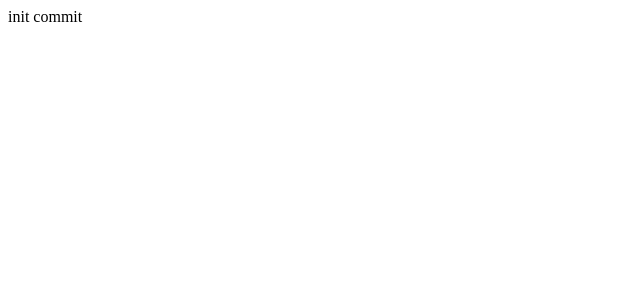
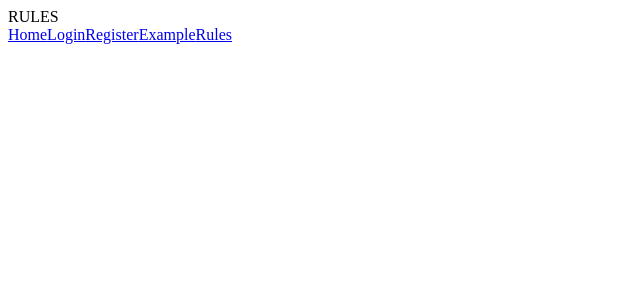
Before and after one commit to xxKeefer/omen-guide-client, a React (Create React App) app: page /rules in a window 1280 px wide. Shown: the top 300 px of the page, without its empty margins (0-640 px from the left). Built offline with nearby package versions, Linux system fonts and the light colour scheme.

Commit message:
implemented private routes as Gate Component

```diff
--- a/src/App.tsx
+++ b/src/App.tsx
@@ -1,10 +1,33 @@
 import React from 'react'
+import { BrowserRouter as Router, Switch, Route } from 'react-router-dom'
+import { Example, Home, Login, Register, Rules } from './pages/exports'
+import Gate from './routes/Gate'
 
 const App: React.FC = () => {
+  // const testUser = { email: 'test', roles: ['user'] }
+  const testAdmin = { email: 'test', roles: ['user', 'admin'] }
   return (
-    <div className="App">
-      <div>init commit</div>
-    </div>
+    <Router>
+      <Switch>
+        <Route exact path="/" component={Home} />
+        <Route exact path="/login" component={Login} />
+        <Route exact path="/register" component={Register} />
+        <Gate
+          user={null}
+          role={undefined}
+          exact={true}
+          path={'/example'}
+          component={Example}
+        />
+        <Gate
+          user={{ email: 'test', roles: ['user', 'admin'] }}
+          role="admin"
+          exact={true}
+          path={'/rules'}
+          component={Rules}
+        />
+      </Switch>
+    </Router>
   )
 }
 
--- /dev/null
+++ b/src/components/TestButtons.tsx
@@ -0,0 +1,16 @@
+import React from 'react'
+import { Link } from 'react-router-dom'
+
+const TestButtons: React.FC = () => {
+  return (
+    <div>
+      <Link to="/">Home</Link>
+      <Link to="/login">Login</Link>
+      <Link to="/register">Register</Link>
+      <Link to="/example">Example</Link>
+      <Link to="/rules">Rules</Link>
+    </div>
+  )
+}
+
+export default TestButtons
--- /dev/null
+++ b/src/interfaces/user.ts
@@ -0,0 +1,5 @@
+export default interface UserInterface {
+  email: string
+  roles: string[]
+  username?: string
+}
--- /dev/null
+++ b/src/pages/Example.tsx
@@ -0,0 +1,13 @@
+import React from 'react'
+import TestButtons from '../components/TestButtons'
+
+const Example: React.FC = () => {
+  return (
+    <div>
+      <div>EXAMPLE</div>
+      <TestButtons />
+    </div>
+  )
+}
+
+export default Example
--- /dev/null
+++ b/src/pages/Home.tsx
@@ -0,0 +1,13 @@
+import React from 'react'
+import TestButtons from '../components/TestButtons'
+
+const Home: React.FC = () => {
+  return (
+    <div>
+      <div>Home</div>
+      <TestButtons />
+    </div>
+  )
+}
+
+export default Home
--- /dev/null
+++ b/src/pages/Login.tsx
@@ -0,0 +1,13 @@
+import React from 'react'
+import TestButtons from '../components/TestButtons'
+
+const Login: React.FC = () => {
+  return (
+    <div>
+      <div>Login</div>
+      <TestButtons />
+    </div>
+  )
+}
+
+export default Login
--- /dev/null
+++ b/src/pages/Register.tsx
@@ -0,0 +1,13 @@
+import React from 'react'
+import TestButtons from '../components/TestButtons'
+
+const Register: React.FC = () => {
+  return (
+    <div>
+      <div>Register</div>
+      <TestButtons />
+    </div>
+  )
+}
+
+export default Register
--- /dev/null
+++ b/src/pages/Rules.tsx
@@ -0,0 +1,13 @@
+import React from 'react'
+import TestButtons from '../components/TestButtons'
+
+const Rules: React.FC = () => {
+  return (
+    <div>
+      <div>RULES</div>
+      <TestButtons />
+    </div>
+  )
+}
+
+export default Rules
--- /dev/null
+++ b/src/pages/exports.ts
@@ -0,0 +1,5 @@
+export { default as Example } from './Example'
+export { default as Home } from './Home'
+export { default as Login } from './Login'
+export { default as Register } from './Register'
+export { default as Rules } from './Rules'
--- /dev/null
+++ b/src/routes/Gate.tsx
@@ -0,0 +1,23 @@
+import { Route, Redirect, RouteProps, useLocation } from 'react-router-dom'
+import UserInterface from '../interfaces/user'
+
+interface GateProps extends RouteProps {
+  user: UserInterface | null
+  role: string | undefined
+}
+
+const Gate = ({ user, role, exact, path, component }: GateProps) => {
+  let location = useLocation()
+
+  if (!user) {
+    return <Redirect to={{ pathname: '/', state: { from: location } }} />
+  }
+
+  if (role && !user.roles.includes(role)) {
+    return <Redirect to={{ pathname: '/home', state: { from: location } }} />
+  }
+
+  return <Route exact={exact} path={path} component={component} />
+}
+
+export default Gate
```
Also changed, not shown: src/interfaces/route.ts (added, +7 -0 lines).
